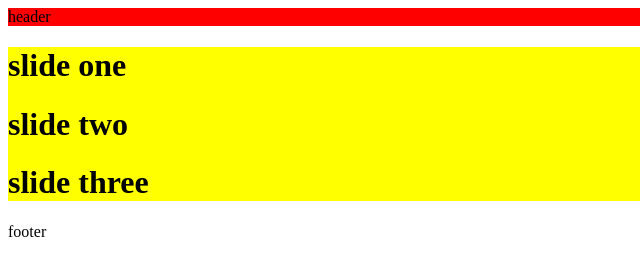
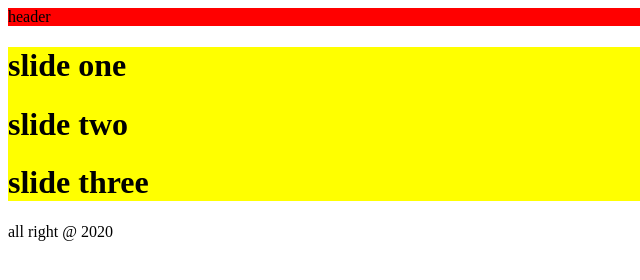
Before and after one commit to drshafiei5/git3, a plain HTML site: page index.html in a window 1280 px wide. Shown: the full height of the page, 0-640 px from the left. Drawn offline with Linux system fonts and the light colour scheme.

Commit message:
footer updated

```diff
--- a/index.html
+++ b/index.html
@@ -19,7 +19,7 @@
     </div>
 
     <footer>
-        footer
+        all right @ 2020
     </footer>
 </body>
 </html>
```
